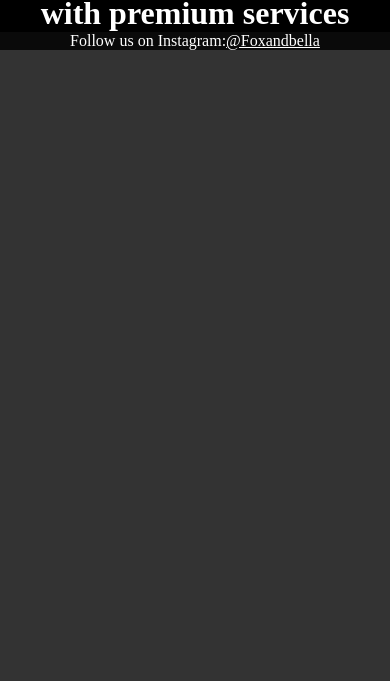
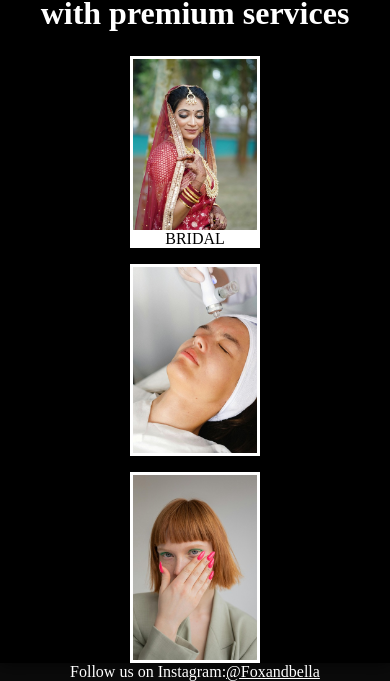
Before and after one commit to jitender4674/foxnbella, a plain HTML site: page index.html in a window 390 px wide. Shown: the part 746-1427 px from the top of the page. Before the commit the page ends 844 px from the top, so only its background shows below. Drawn offline with Linux system fonts and the light colour scheme; a script that the page names is missing; a web font is replaced by a local one.

Commit message:
responsive section-2 and labeled images

```diff
--- a/index.html
+++ b/index.html
@@ -99,7 +99,20 @@
             <h1>Experience Luxury</h1>
             <h3>with premium services</h3>
 
-            <div>
+            <div class="section-2-services-container">
+
+                <div class="services-image-container">
+                    <img src="images/bridal.jpg" alt="">
+                    <a href="#">BRIDAL</a>
+                </div>
+
+                <div class="services-image-container">
+                    <img src="images/hydra-facial.jpg" alt="">
+                </div>
+
+                <div class="services-image-container">
+                    <img src="images/pedicure.jpg" alt="">
+                </div>
 
             </div>
 
--- a/style.css
+++ b/style.css
@@ -117,6 +117,7 @@ nav {
     background-size: cover;
     background-position: center center;
     margin-bottom: 1rem;
+    box-shadow: 0 0 1rem rgba(0, 0, 0, 0.8);
 }
 
 .salon-intro-container {
@@ -137,7 +138,7 @@ nav {
 
 
 
-/* section-2 */
+/* section-1 videos */
 .instagram-videos-container {
     display: flex;
     flex-wrap: wrap;
@@ -188,6 +189,7 @@ footer {
 /* ------------------------------------- */
 .section-2 {
     background-color: black;
+    box-shadow: 0 0 1rem rgba(0, 0, 0, 0.8);
 }
 
 
@@ -201,4 +203,47 @@ footer {
     color: white;
     text-align: center;
     font-size: 2rem;
+    margin-bottom: 1.5rem;
 }
+
+.section-2-services-container {
+    display: grid;
+    grid-template-columns: repeat(auto-fit, minmax(300px, 1fr));
+    gap: 1rem;
+    justify-items: center;
+    align-items: center;
+
+}
+
+
+.services-image-container {
+    display: flex;
+    flex-direction: column;
+    width: 33.3%;
+    position: relative;
+    overflow: hidden;
+
+    & img {
+        /* width: 33.3%; */
+
+        width: 100%;
+        box-shadow: 0 0px 15px rgba(255, 255, 255, 0.8);
+        border: 0.2rem solid white;
+        /* border-radius: 5px; */
+        transition: all 0.3s;
+    }
+
+    & img:hover {
+        transform: scale(1.05);
+    }
+
+    & a {
+        position: absolute;
+        text-decoration: none;
+        color: black;
+        background-color: white;
+        width: 100%;
+        bottom: 0;
+        text-align: center;
+    }
+}
```
Also changed, not shown: images/bridal.jpg (added), images/hydra-facial.jpg (added), images/pedicure.jpg (added).
